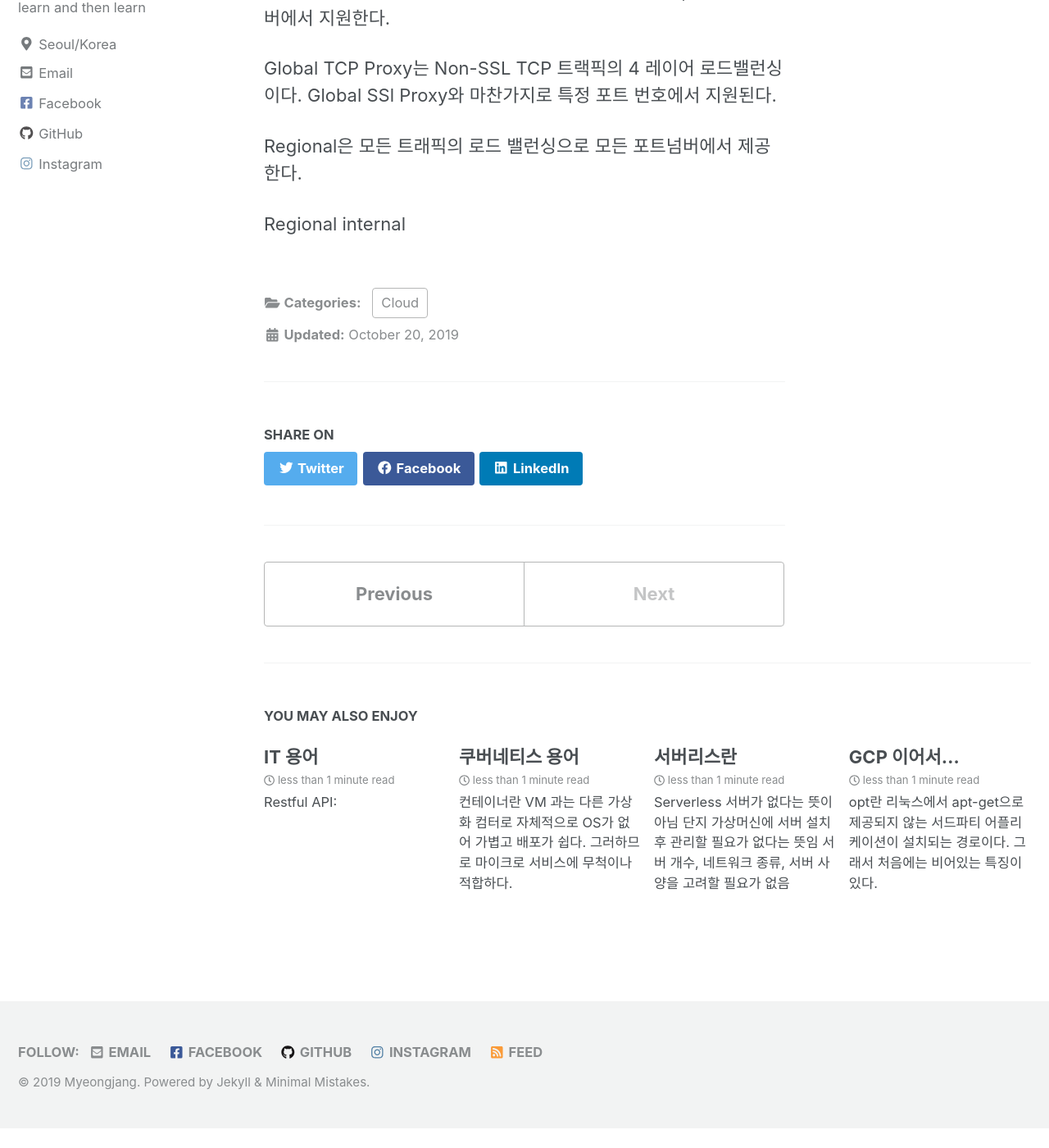
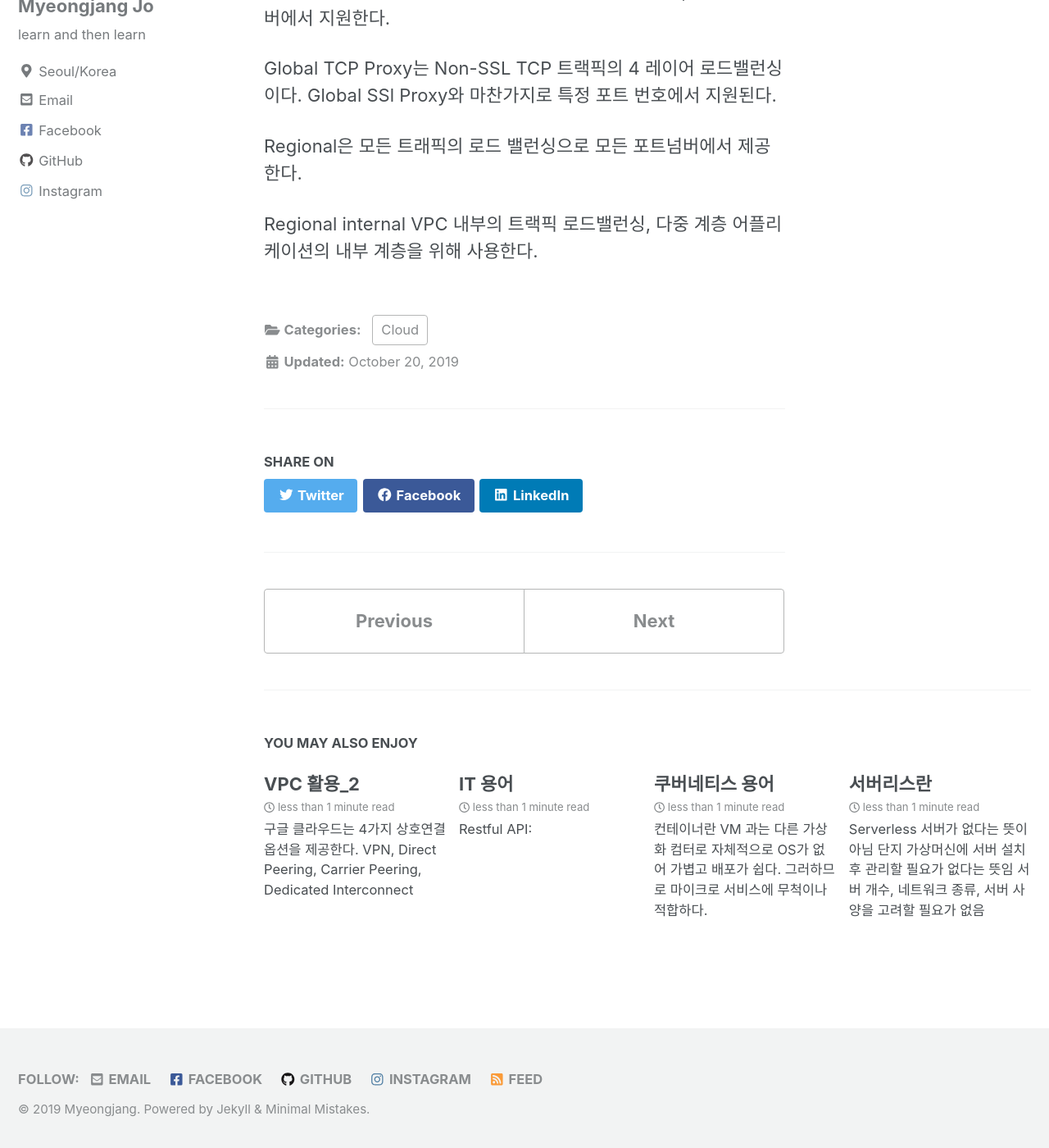
Before and after one commit to josephmjjo/josephmjjo.github.io, a Jekyll site: the page built from _posts/2019-10-20-GCP_VPC.md, in a window 1280 px wide and 1400 px high, scrolled down 1111 px. Shown: the whole window at 82% size. Built offline with Jekyll 4.4.1, drawn with Linux system fonts in a browser that asks for light colours; cached includes are drawn as plain includes; nearby versions of some CDN libraries; before the commit the page ends 2487 px from its top, so only the background shows below that.

Commit message:
is writing VPC

```diff
--- a/_posts/2019-10-20-GCP_VPC.md
+++ b/_posts/2019-10-20-GCP_VPC.md
@@ -27,4 +27,4 @@ Global TCP Proxy는 Non-SSL TCP 트랙픽의 4 레이어 로드밸런싱이다.
 
 Regional은 모든 트래픽의 로드 밸런싱으로 모든 포트넘버에서 제공한다.
 
-Regional internal
+Regional internal  VPC 내부의 트랙픽 로드밸런싱, 다중 계층 어플리케이션의 내부 계층을 위해 사용한다.
--- /dev/null
+++ b/_posts/2019-10-23-VPN_n_others.md
@@ -0,0 +1,13 @@
+---
+title:  "VPC 활용_2"
+search: true
+categories:
+  - Cloud, Kubernetes
+---
+
+구글 클라우드는 4가지 상호연결 옵션을 제공한다.
+VPN, Direct Peering, Carrier Peering, Dedicated Interconnect
+
+VPN은 가상 사설망으로 본래 IP를 숨기고 암호화를 통해 온라인에서 어떤 활동을 하는지 알 수 없게 만드는 프로그램이다.
+
+Direct
```
